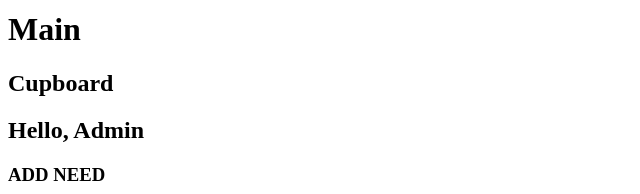
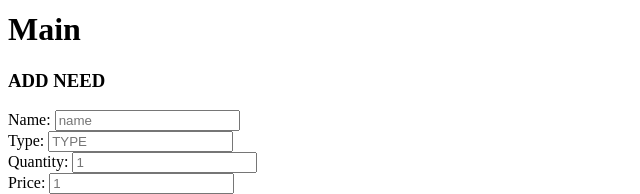
Before and after one commit to IsaacIngram/rit-swen261-u-fund-project, an Angular app in the folder ufund-ui/: page /cupboard in a window 1280 px wide. Shown: the part 126-320 px from the top of the page, without its empty margins (0-640 px from the left). Built offline with nearby package versions, Linux system fonts and the light colour scheme; no server answers.

Commit message:
perf: cleanup html by removing extra text
Remove extra text saying "cupboard" and "welcome admin" to clean up the
cupboard page content

```diff
--- a/ufund-ui/src/app/cupboard/cupboard.component.html
+++ b/ufund-ui/src/app/cupboard/cupboard.component.html
@@ -1,8 +1,4 @@
-<h2>Cupboard</h2>
-
 <div *ngIf="accessControl.isAdmin()">
-
-  <h2>Hello, Admin</h2>
   <h3>ADD NEED</h3>
   <div>
       <label for="new_need_name">Name: </label>
@@ -24,7 +20,6 @@
   <button type="button" (click)="addNeed(newNameInput.value, newTypeInput.value, +newQuantityInput.value, +newPriceInput.value)" >add</button>
 
   <h3>CUPBOARD</h3>
-
   <ul class="needs">
     <li *ngFor="let need of needs">
       <h4>{{need.name | uppercase}} Details</h4>
```
